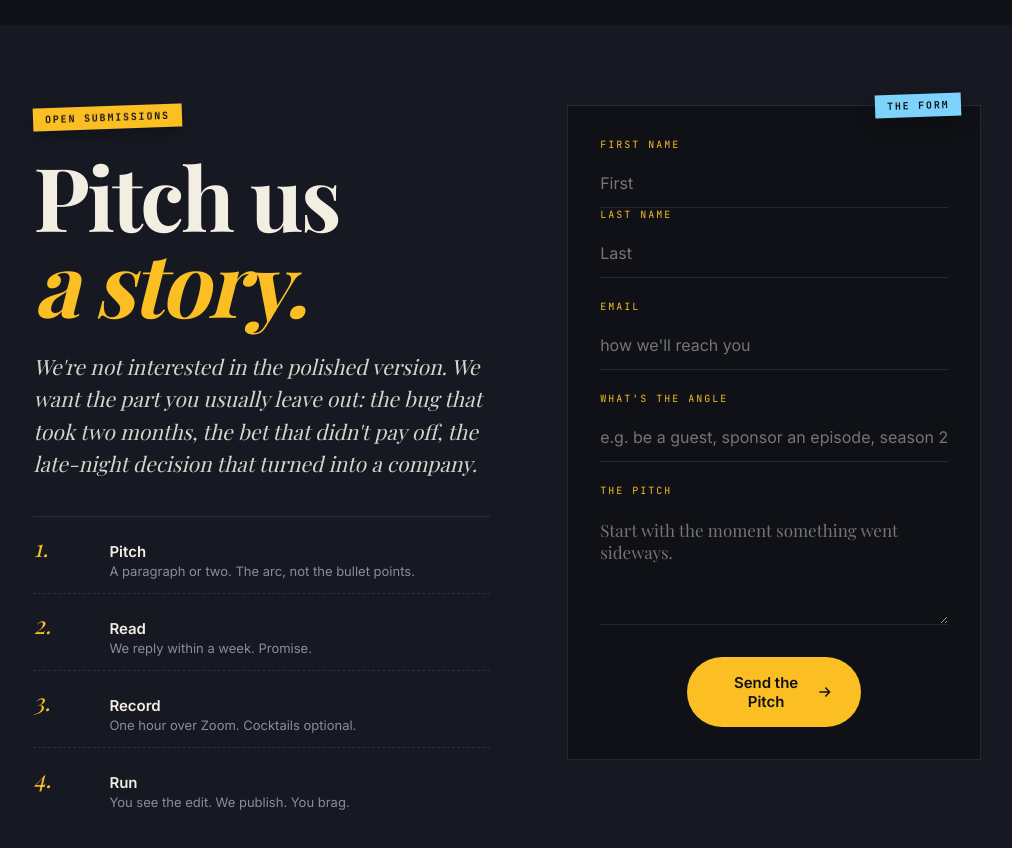
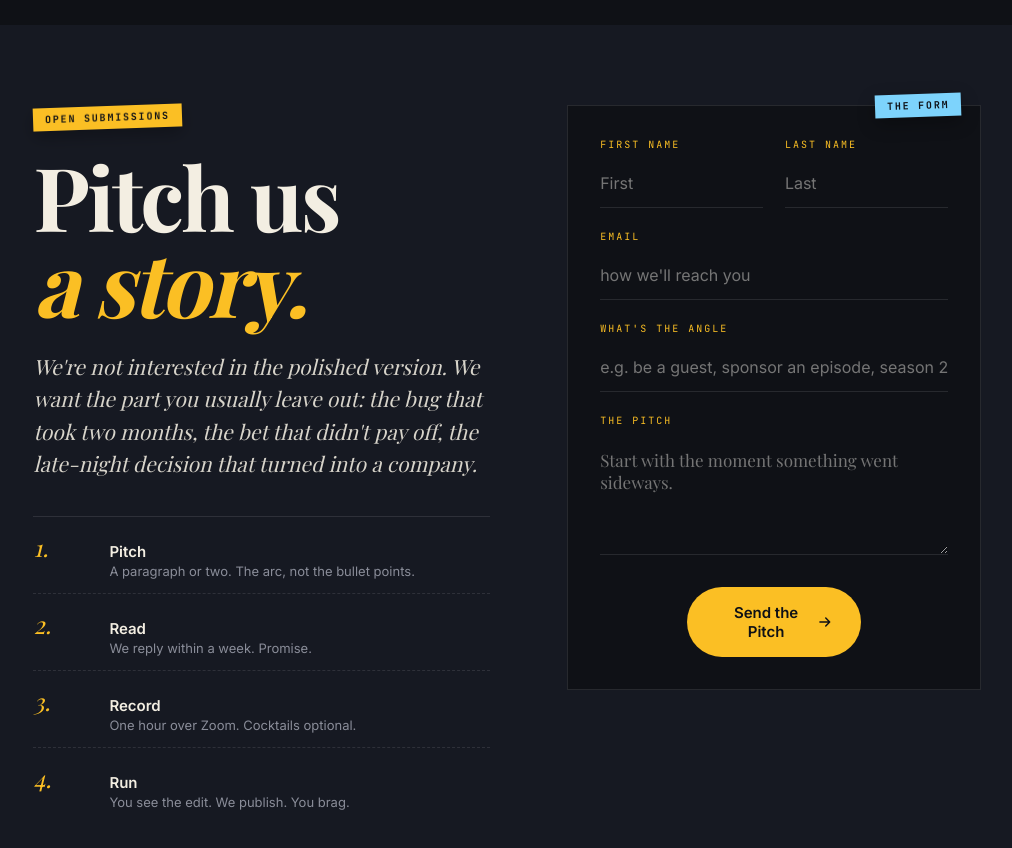
Before and after one commit to puresanfran/devsafterdark, a Next.js app: page / in a window 1280 px wide. Shown: the part 4220-5068 px from the top of the page, without its empty margins (133-1145 px from the left). Built offline with nearby package versions, Linux system fonts and the light colour scheme; a web font is replaced by a local one.

Commit message:
feat: add .form-row for side-by-side fields

```diff
--- a/app/globals.css
+++ b/app/globals.css
@@ -315,6 +315,7 @@ section.frame { padding: var(--section-py) var(--pad-x); }
 .form-card { background: var(--bg); border: 1px solid var(--line); padding: 32px; position: relative; }
 .form-card .tape { position: absolute; top: -12px; right: 18px; }
 .form-grid { display: grid; gap: 22px; }
+.form-row { display: grid; grid-template-columns: 1fr 1fr; gap: 22px; }
 .field-label { font-family: var(--mono); font-size: 10px; letter-spacing: 0.2em; text-transform: uppercase; color: var(--accent); }
 .field input, .field textarea { width: 100%; margin-top: 8px; padding: 14px 0; background: transparent; border: none; border-bottom: 1px solid var(--line); color: var(--fg); font-family: var(--sans); font-size: 16px; outline: none; resize: vertical; }
 .field textarea { font-family: var(--serif); font-size: 17px; min-height: 120px; }
```
